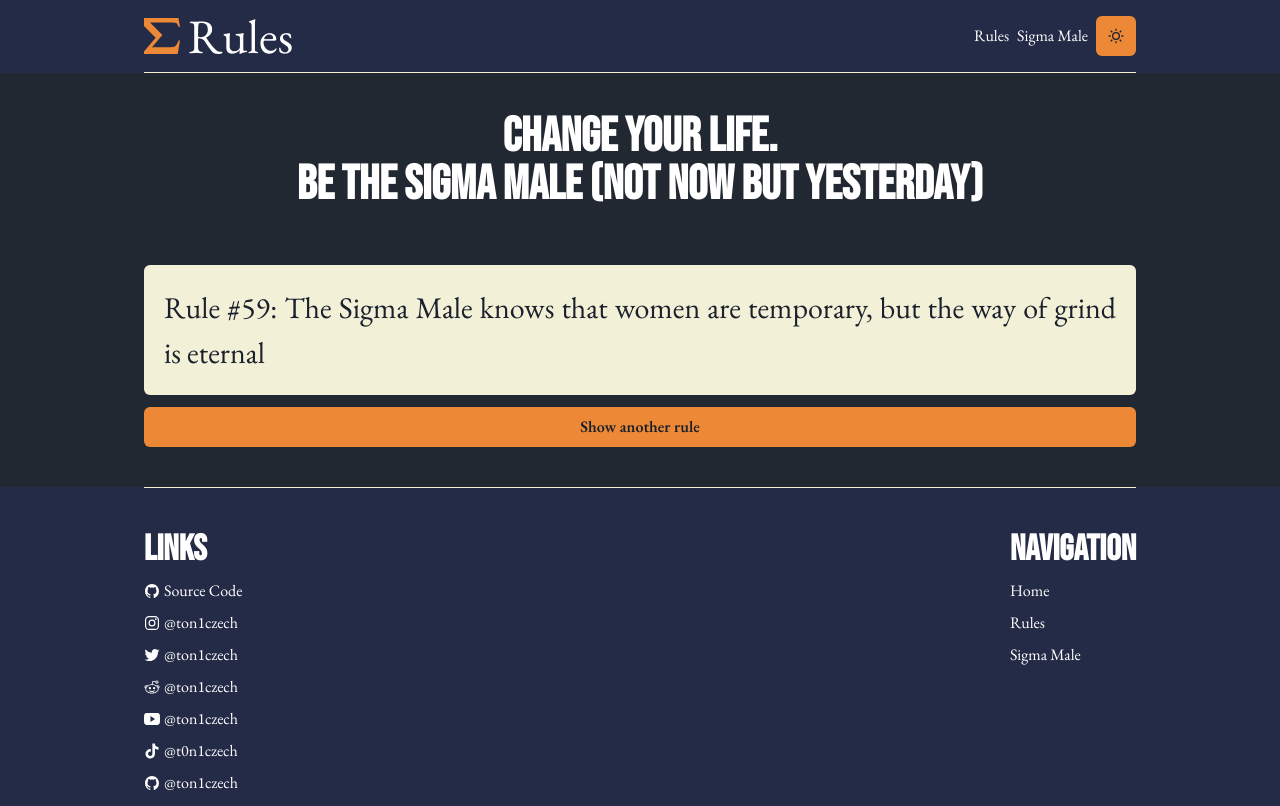
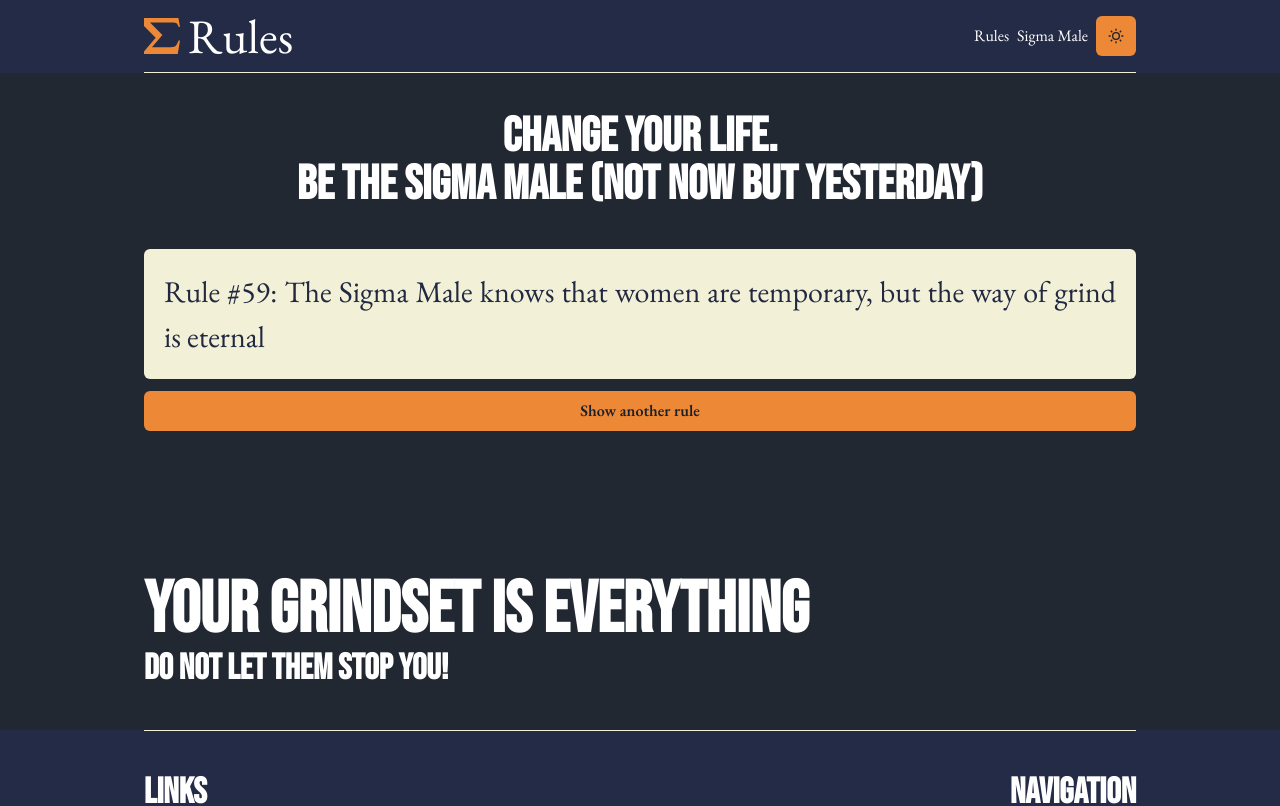
Before and after one commit to ton1czech/sigma-rules, a Next.js app: page / in a window 1280 px wide. Shown: the top 806 px of the page. Built offline with nearby package versions, Linux system fonts and the light colour scheme.

Commit message:
👌IMPROVE: home page

```diff
--- a/pages/index.js
+++ b/pages/index.js
@@ -17,22 +17,29 @@ export default function Home() {
     <>
       <Header />
       <Container maxW='container.lg'>
-        <Heading textAlign='center' size='2xl' mb={14}>
+        <Heading textAlign='center' size='2xl' mb={10}>
           Change your life. <br /> be the Sigma male (not now but yesterday)
         </Heading>
         <Box borderRadius='md' mb={3} p={5} background={useColorModeValue('mainLight', 'mainDark')}>
-          <Text fontSize='3xl' textAlign='justify'>
+          <Text fontSize='3xl' textAlign='justify' color={useColorModeValue('mainDark', 'mainLight')}>
             Rule #{rules[randNum].id}: {rules[randNum].text}
           </Text>
         </Box>
         <Button
           onClick={() => setRandNum(Math.floor(Math.random() * rules.length, 1))}
           background={useColorModeValue('orange.400', 'purple.500')}
-          _hover={{ background: useColorModeValue('orange.500', 'purple.600') }}
+          _hover={{ bg: useColorModeValue('orange.500', 'purple.600') }}
+          _active={{ bg: useColorModeValue('orange.600', 'purple.700') }}
           w='full'
         >
           Show another rule
         </Button>
+        <Heading textAlign='left' mt={36} size='4xl'>
+          your grindset is everything
+        </Heading>
+        <Heading textAlign='left' size='xl'>
+          do not let them stop you!
+        </Heading>
       </Container>
       <Footer />
     </>
--- a/theme.js
+++ b/theme.js
@@ -35,6 +35,11 @@ const theme = extendTheme({
         color: mode('#fff', '#000')(props),
       }),
     },
+    Text: {
+      baseStyle: (props) => ({
+        color: mode('#fff', '#000')(props),
+      }),
+    },
   },
 })
 
```
